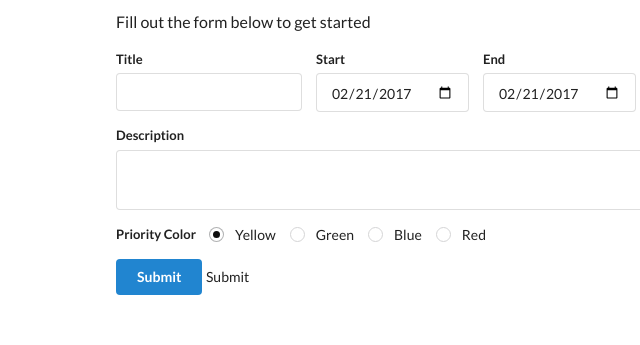
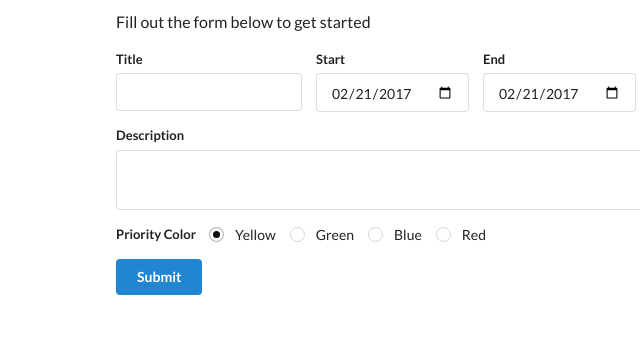
Before and after one commit to JakeSmith1/category-todos, a website: page client/index.html in a window 1280 px wide. Shown: the part 147-492 px from the top of the page, 174-814 px from the left. Drawn offline with nearby package versions, Linux system fonts and the light colour scheme.

Commit message:
extra submit removed, date prototype change commented as bad

```diff
--- a/client/index.html
+++ b/client/index.html
@@ -92,7 +92,7 @@
             </div>
           </div>
         </div>
-        <input class="ui primary submit button" type="submit">Submit</div>
+        <input class="ui primary submit button" type="submit"></div>
       </form><!-- ui form -->
     </div><!-- todo-form -->
   </div>
--- a/client/js/app.js
+++ b/client/js/app.js
@@ -1,5 +1,6 @@
 $(document).ready(function() {
   console.log('ready');
+  //this is bad
   Date.prototype.toDateInputValue = (function() {
     var local = new Date(this);
     local.setMinutes(this.getMinutes() - this.getTimezoneOffset());
```
